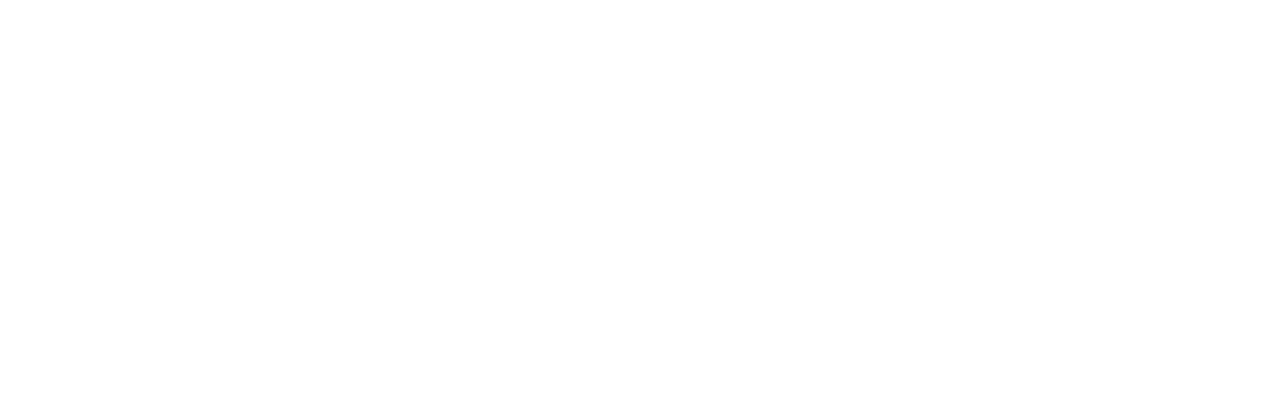
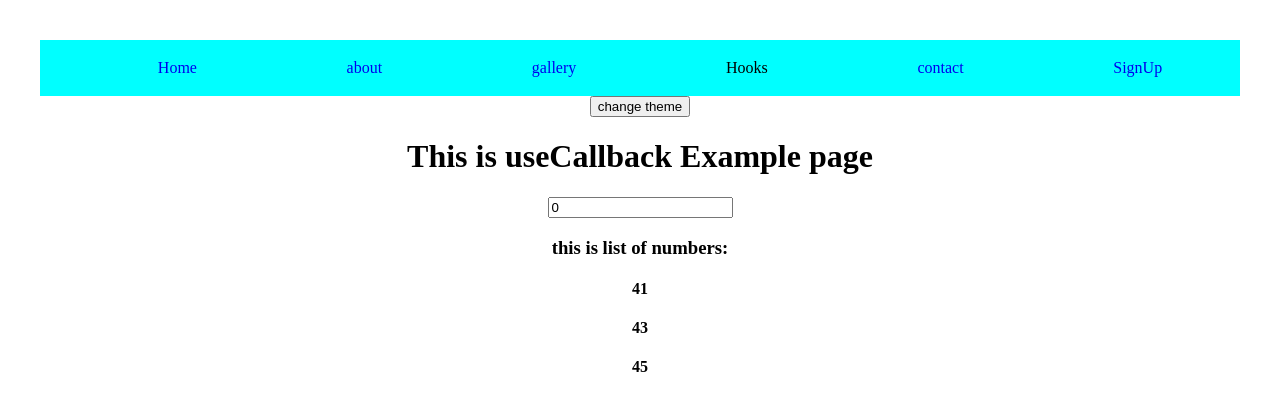
Before and after one commit to Balachandarcse/MERN_INTERN, a React (Vite) app in the folder frontend/: page /use-callback in a window 1280 px wide. Before the commit this address had no page. Shown: the top 410 px of the page. Built offline with nearby package versions, Linux system fonts and the light colour scheme.

Commit message:
use-call-back hook is executed

```diff
--- /dev/null
+++ b/frontend/src/components/functionalComponents/Hooks/list.jsx
@@ -0,0 +1,19 @@
+import { useEffect, useState } from "react";
+
+const List = ({ func }) => {
+  var [numbers, setNums] = useState([]);
+  useEffect(() => {
+    setNums(func(40));
+  }, [func]);
+  return (
+    <div>
+      <h3>
+        this is list of numbers:
+      </h3>
+      {numbers.map((number, index) => {
+        return <h4 key={index}>{number}</h4>;
+      })}
+    </div>
+  );
+};
+export default List;
--- /dev/null
+++ b/frontend/src/components/functionalComponents/Hooks/useCallback.jsx
@@ -0,0 +1,37 @@
+import { useCallback, useState } from "react";
+import NavBar from "../navBar";
+import List from "./list";
+
+const UseCallback = () => {
+  var [num, setNum] = useState(0);
+  var [dark, setDark] = useState(false);
+  var styling = {
+    backgroundColor: dark ? "black" : "white",
+    color: dark ? "white" : "black",
+  };
+  var getItems = useCallback(
+    (inr) => {
+      return [num + inr + 1, num + inr + 3, num + inr + 5];
+    },
+    [num]
+  );
+  return (
+    <div>
+      <NavBar />
+      <div style={styling}>
+        <button onClick={() => setDark((dark) => !dark)}>change theme</button>
+        <h1>This is useCallback Example page</h1>
+        <input
+          type="number"
+          value={num}
+          onChange={(e) => {
+            setNum(parseInt(e.target.value));
+          }}
+        />
+
+      </div>
+      <List func={getItems}/>
+    </div>
+  );
+};
+export default UseCallback;
--- a/frontend/src/components/functionalComponents/Hooks/useMemo.jsx
+++ b/frontend/src/components/functionalComponents/Hooks/useMemo.jsx
@@ -1,7 +1,7 @@
 import { useMemo, useState } from "react"
 import NavBar from "../navBar";
 
-var slowfunction=(num)=>{
+var slowfunc=(num)=>{
     for(var slow=0;slow<100000;slow++){}
     return num*2;
 }
@@ -13,7 +13,7 @@
         color: dark ? "white" : "black"
     }
     var doublingNum = useMemo(()=>{
-        return slowfunction(num)
+        return slowfunc(num)
     },[num])
     return(
         <div>
--- a/frontend/src/components/functionalComponents/Hooks/useReducerEX.jsx
+++ /dev/null
@@ -1,24 +0,0 @@
-import { useReducer } from "react"
-
-const UseReducerEX=()=>{
-    function Reducer(state,action){
-        switch(action.type){
-            case 'increment':
-                return {val:state.val++};
-            case 'decrement':
-                return {val:state.val--};
-            default:
-                return state;
-        }
-    }
-    var [state,setaction] =useReducer(Reducer,{val:0})
-    return(
-        <div>
-
-            <button onClick={()=>{setaction({type:'increment'})}}>+</button>
-            <span>{state.val}</span>
-            <button onClick={()=>{setaction({type:'decrement'})}}>-</button>
-        </div>
-    )
-}
-export default UseReducerEX
--- a/frontend/src/components/functionalComponents/navBar.jsx
+++ b/frontend/src/components/functionalComponents/navBar.jsx
@@ -19,6 +19,7 @@
                             <li><Link to='/use-ref' className="link">use-ref</Link></li>
                             <li><Link to='/use-memo' className="link">use-memo</Link></li>
                             <li><Link to='/use-reducer-ex' className="link">use-reducer-ex</Link></li>
+                            <li><Link to='/use-callback' className="link">use-callback</Link></li>
                             </div>
                         </li>
 
--- a/frontend/src/main.jsx
+++ b/frontend/src/main.jsx
@@ -17,6 +17,7 @@
 import UseRef from './components/functionalComponents/Hooks/useRef.jsx'
 import UseMemo from './components/functionalComponents/Hooks/useMemo.jsx'
 import UseReducerEX from './components/functionalComponents/Hooks/useReducerEX.jsx'
+import UseCallBack from './components/functionalComponents/Hooks/useCallback.jsx'
 createRoot(document.getElementById('root')).render(
   <StrictMode>
     <BrowserRouter>
@@ -34,6 +35,7 @@
       <Route path="/use-ref" element={<UseRef/>}></Route>
       <Route path='/use-memo' element={<UseMemo/>}></Route>
       <Route path='/use-reducer-ex' element={<UseReducerEX/>}></Route>
+      <Route path='/use-callback' element={<UseCallBack/>}></Route>
     </Routes>
 
     </BrowserRouter>
```
